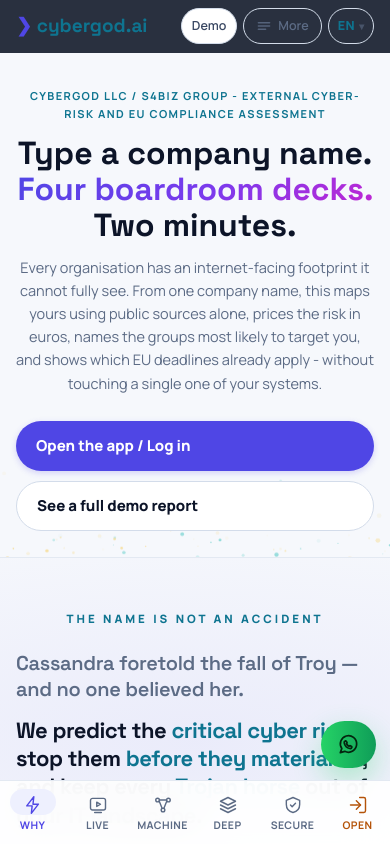
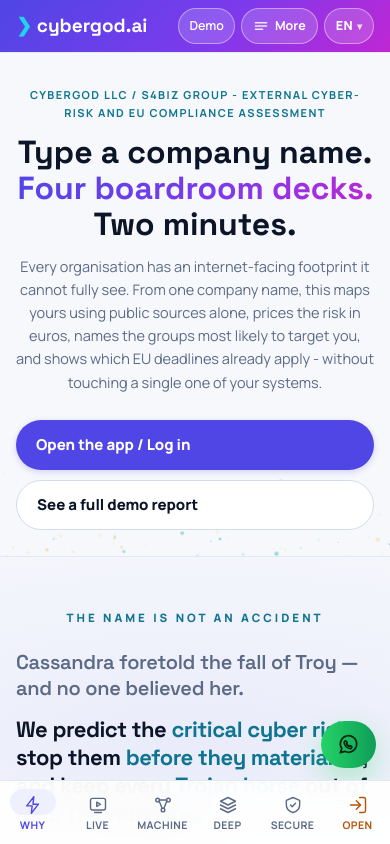
Before and after one commit to feranicus/electronic, a React (Vite) app in the folder webapp/frontend/: page / in a window 390 px wide. Shown: the top 844 px of the page. Built offline with nearby package versions, Linux system fonts and the light colour scheme.

Commit message:
light theme: landing header on phone, dark-surface gate

```diff
--- a/webapp/frontend/src/styles.css
+++ b/webapp/frontend/src/styles.css
@@ -496,7 +496,29 @@
   .wrap{padding:0 16px}
   #hd .wrap{height:auto;min-height:54px;gap:10px;padding-top:calc(6px + env(safe-area-inset-top));
     padding-bottom:6px}
-  #hd{background:rgba(8,16,32,.86);backdrop-filter:blur(10px)}
+  /* ==========================================================================================
+     THE PHONE HEADER IS THE BRAND GRADIENT, matching the cabinet's .topbar.
+     This rule is why the landing page still had a dark bar after the site went light: #hd has TWO
+     rules, a desktop one and this phone override, and I changed only the first. A selector
+     legitimately has several rules; "does the first one say X" is never the right question.
+     On a phone the header is APP CHROME, so it gets the identity treatment. Desktop keeps the
+     light glass bar, because a full-bleed saturated band across 1400px above a light hero is
+     heavy, and there the header is navigation rather than chrome.
+     ========================================================================================== */
+  #hd,#hd.s{background:var(--grad);border-bottom:0;box-shadow:0 1px 0 rgba(12,20,40,.06)}
+  #hd .brand{color:#fff}
+  #hd .chev{color:var(--cyan-br)}
+  #hd nav{color:rgba(255,255,255,.86)}
+  #hd nav a{color:#fff}
+  /* Every control in the bar has to be re-treated for a saturated field: a --line border and
+     --ink text are invisible on it. Translucent white is the same pattern .topbar already uses. */
+  #hd .btn.ghost,#hd .lang-trigger,#hd .more-t{background:rgba(255,255,255,.16);color:#fff;
+    border:1px solid rgba(255,255,255,.42);box-shadow:none}
+  #hd .btn{background:#fff;color:var(--cta);box-shadow:0 2px 8px rgba(12,20,40,.16)}
+  #hd .btn:hover{background:#fff;color:var(--cta-d);transform:none}
+  #hd .lang-trigger .code,#hd .more-t .more-l{color:#fff}
+  #hd .lang-trigger .car{opacity:.8}
+  #hd .more-i{stroke:#fff}
   #hd nav{margin-left:auto;gap:0}
   #hd nav a:not(.btn){display:none}          /* section anchors: noise on a phone */
   #hd nav .btn.sm{min-height:38px;padding:8px 16px;font-size:13px;white-space:nowrap}
@@ -831,7 +853,7 @@
   /* phone: the trigger collapses to the 2-letter code, so the header row stays ~46px lighter.
      The menu itself opens full-width-ish so six targets stay comfortably tappable. */
   .lang-trigger .lg{display:none}
-  .lang-trigger{padding:7px 9px;min-height:34px;font-size:12.5px;font-weight:700;gap:4px}
+  .lang-trigger{padding:7px 11px;min-height:34px;font-size:12.5px;font-weight:700;gap:4px}
   .lang-list{min-width:150px;right:0}
   .lang-list button{min-height:42px;font-size:14px}
   #hd nav .btn.sm{min-height:34px;padding:7px 11px;font-size:12.5px;white-space:nowrap}
@@ -945,7 +967,7 @@
 @media (max-width:720px){
   /* Keep the label. Icon-only at a 999px radius is a circle, which is what kept getting reported
      as broken; "More" is 4 characters and the row is measured at 360px by header_layout.mjs. */
-  .more-t{padding:7px 12px;min-height:34px;font-size:12.5px}
+  .more-t{padding:7px 11px;min-height:34px;font-size:12.5px;font-weight:700}
   .more-i{width:16px;height:16px}
   /* A bottom sheet, not a dropdown: thumb-reachable, full width, impossible to clip, and it
      cannot be mistaken for a stray dot near the top of the screen. */
```
Also changed, not shown: webapp/frontend/tools/contrast_gate.mjs (+52 -1 lines), webapp/frontend/tools/header_layout.mjs (+24 -5 lines), 2 other files (tests, documents, lock files or other folders).
